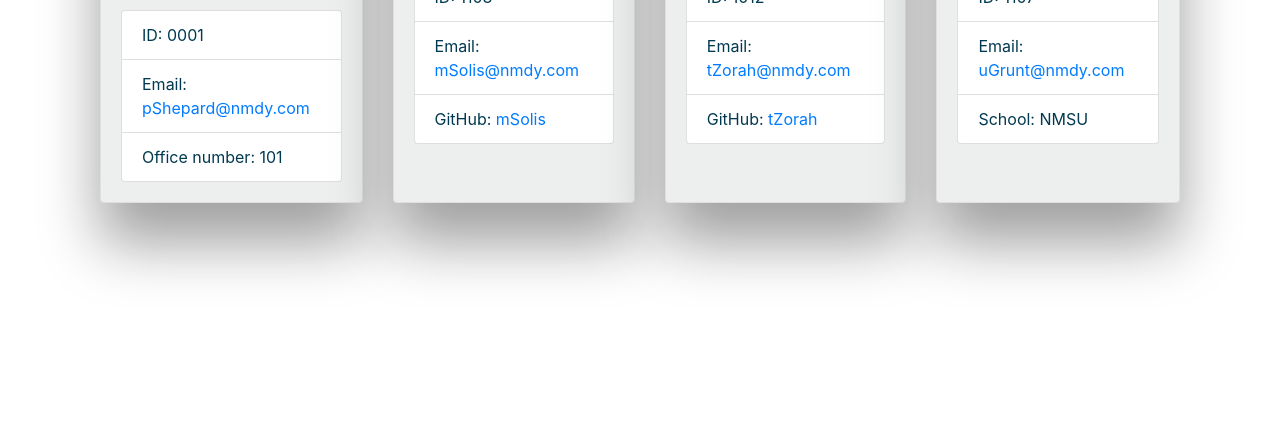
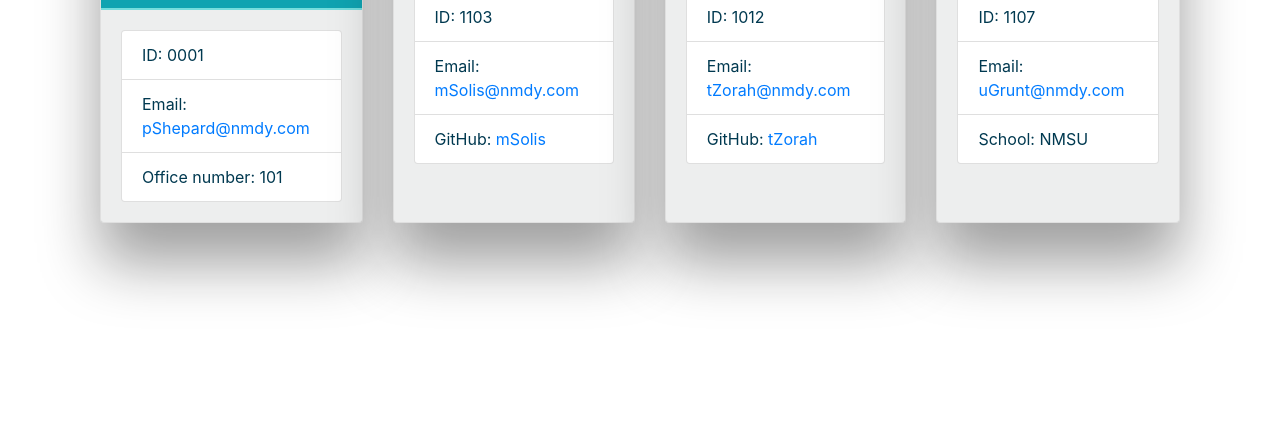
Before and after one commit to jnel-221/TeamBUILDER, a website: page output/team.html in a window 1280 px wide. Shown: the part 375-800 px from the top of the page. Drawn offline with nearby package versions, Linux system fonts and the light colour scheme.

Commit message:
updated stylesheet, first draft of readme complete, updated screenshot

```diff
--- a/output/style.css
+++ b/output/style.css
@@ -7,6 +7,10 @@ body {
   background-color: #0fa3b1;
   color: #ffffff;
   border-bottom: 4px solid #75dddd;
+}
+
+.team-area {
+  padding-top: 20px;
 }
 
 /* Cards */
```
Also changed, not shown: README.md, assets/images/myteam.png (added), assets/myteam.png (deleted).
